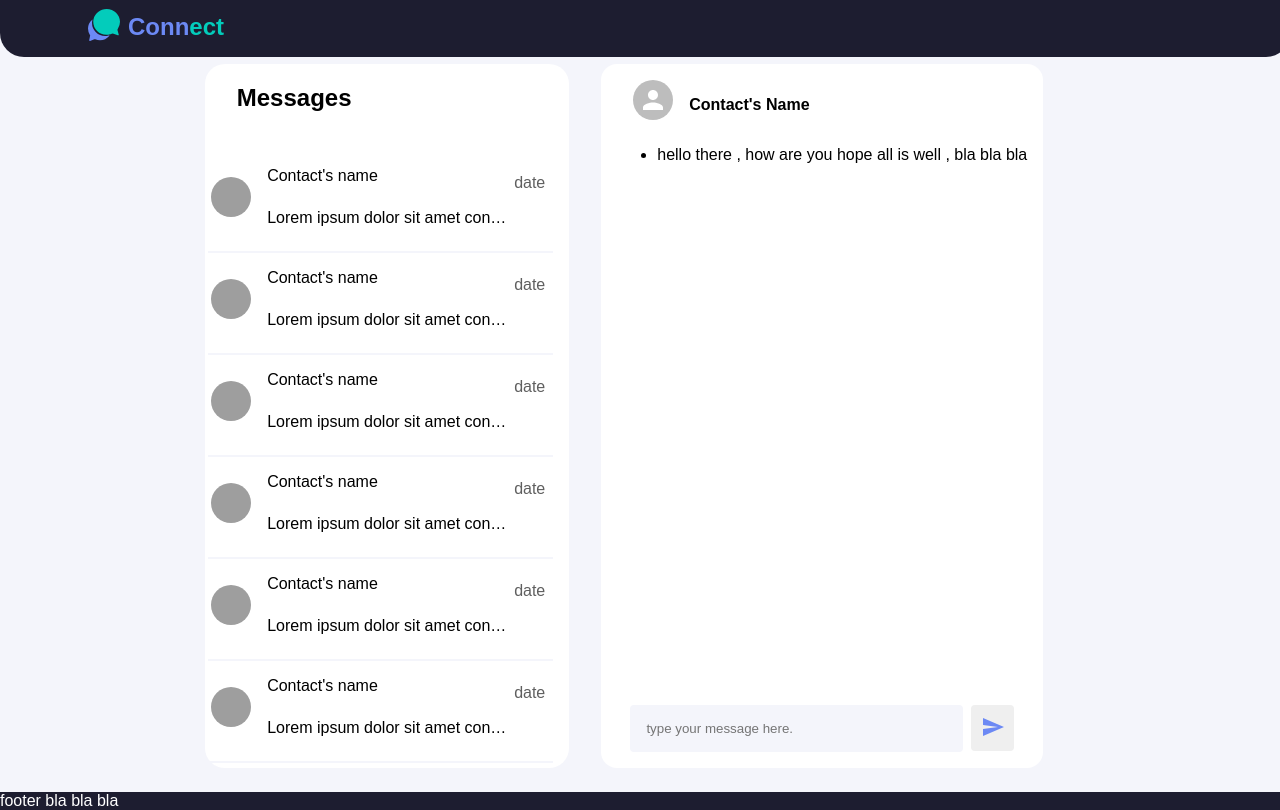
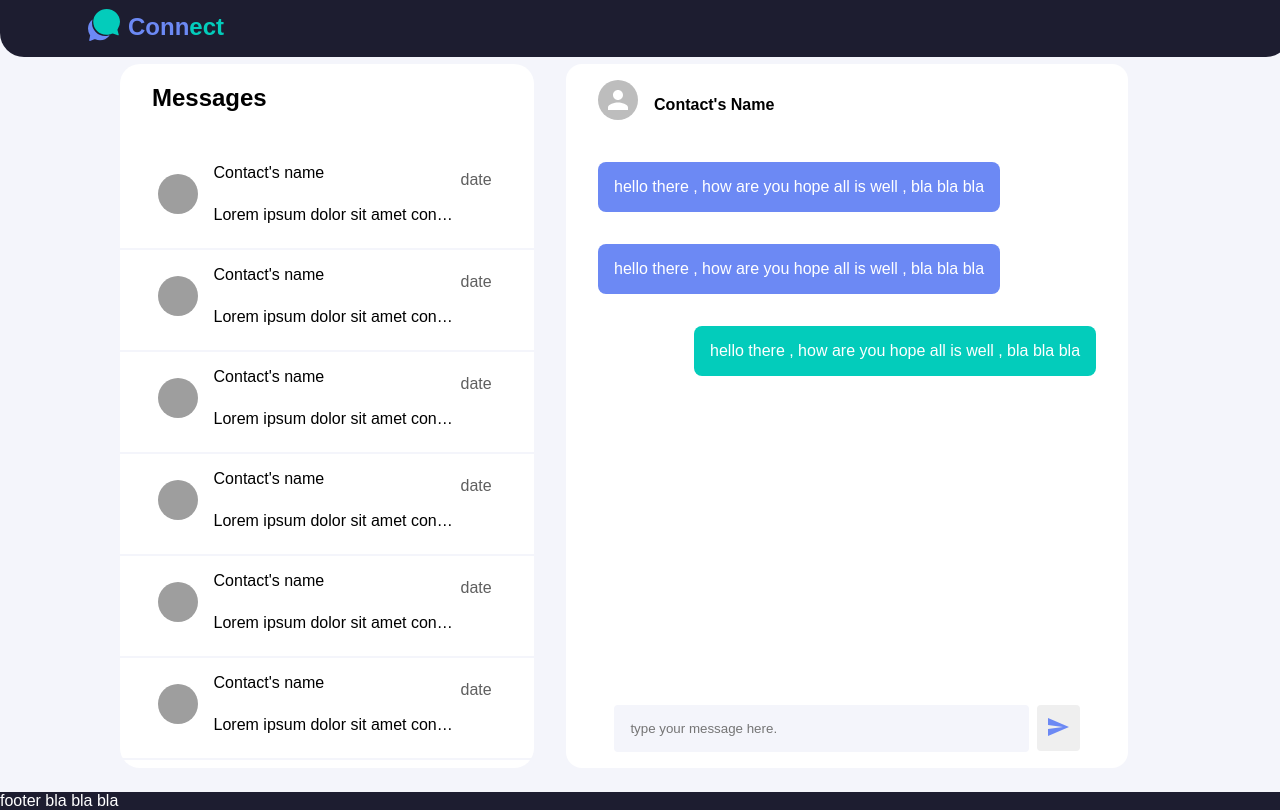
Before and after one commit to kmostafa599/ConnectChatApp, a React (Create React App) app in the folder connect-chat-app/: page / in a window 1280 px wide. Built offline with nearby package versions, Linux system fonts and the light colour scheme; grey boxes are pictures that could not be loaded.

Commit message:
modifying responsiveness

```diff
--- a/connect-chat-app/src/Components/Chat.tsx
+++ b/connect-chat-app/src/Components/Chat.tsx
@@ -1,9 +1,11 @@
 import { Avatar } from '@mui/material'
-import React from 'react'
+import {useEffect, useState, useRef} from 'react'
 import { useFormik } from 'formik'
 import SendIcon from '@mui/icons-material/Send';
 import ChatHeader from './ChatHeader';
 function Chat() {
+  //the input field will change message content through the submit handler
+  //the chat window will be updated upon li click , to post the user.name, user.conversation, if user id === authedUser id ? className sent, : className recieved
 
   const initialValues = {reply:''}
   const formik = useFormik({
@@ -23,7 +25,13 @@ function Chat() {
         </div>
         <div className='chat-box'>
           <ul className='box-conversation'>
-            <li >
+            <li className='sent'>
+              hello there , how are you hope all is well , bla bla bla
+            </li>
+            <li className='sent'>
+              hello there , how are you hope all is well , bla bla bla
+            </li>
+            <li className='recieved' >
               hello there , how are you hope all is well , bla bla bla
             </li>
           </ul>
--- a/connect-chat-app/src/Components/Contacts.tsx
+++ b/connect-chat-app/src/Components/Contacts.tsx
@@ -5,6 +5,8 @@ function Contacts() {
 
   //assign contact to chat with + set chatMode true
   //recieve users via useSelector
+  //state of the message content is to be passed to the cards to recieve the content that will change through the input field submit handler
+
   return (
     <div className='contacts-container'>
         <ContactsHeader/>
--- a/connect-chat-app/src/Pages/HomePage.tsx
+++ b/connect-chat-app/src/Pages/HomePage.tsx
@@ -6,7 +6,7 @@ import {Toggler} from '../types/functions'
 function HomePage() {
 
     //mobile view - chat/contacts toggle
-    const [chatMode, setChatMode] = useState(true)
+    const [chatMode, setChatMode] = useState(false)
     const viewChat = () =>{
         setChatMode(true)
     }
@@ -18,11 +18,13 @@ function HomePage() {
         <div className='homePage-mobile'>
             <div className={chatMode? 'hide' : 'mobile-contacts'}>
                 <Contacts
-                //   viewChat={viewChat}
+
                 />
             </div>
             <div className={chatMode? 'mobile-chat' : 'hide'}>
-                <Chat/>
+                <Chat
+                    // back={back}
+                />
             </div>
         </div>
         <div className='homePage-pc'>
--- a/connect-chat-app/src/assets/index.css
+++ b/connect-chat-app/src/assets/index.css
@@ -221,15 +221,16 @@ main {
   /* height: 100%; */
   width: 100%;
   height: 46rem;
-  padding: 0.2rem;
+  padding: 0;
 }
 
 .contacts-list {
   list-style: none;
-  scrollbar-color: var(--backGround) var(--ltBlue);
+  /* scrollbar-color: var(--blue); */
   text-align: left;
   padding-left: 0.2rem;
-  padding-right: 1rem;
+  padding-right: 0rem;
+  width: 100%;
 }
 
 .contacts-header {
@@ -249,6 +250,10 @@ main {
   top: 0px;
 }
 
+.contacts-header h1 {
+  margin-left: 2rem;
+}
+
 .contacts-list li {
   flex-direction: row-reverse;
   display: flex;
@@ -258,7 +263,7 @@ main {
   flex-direction: row-reverse;
   border-bottom: 2px solid var(--backGround);
   padding-bottom: 0.5rem;
-
+  margin-left: 4.5rem;
 }
 
 @media (min-width: 900px){
@@ -282,6 +287,17 @@ main {
   }
 }
 
+@media (min-height: 700px){
+  .contacts-container{
+    max-height: 53rem;
+  }
+}
+
+@media (max-height: 600px){
+  .contacts-container{
+    max-height: 45rem;
+  }
+}
 /* --------------------------- */
 /* ------ContactCard styling------- */
 
@@ -359,12 +375,36 @@ main {
   padding: 0 1rem;
   /* min-width: 30rem; */
 }
-.box-conversations{
+.box-conversation {
   list-style: none;
+  display: flex;
+  width: 100%;
+  flex-direction: column;
+  justify-content: center;
+  padding: 0;
 }
 
-.box-conversations li{
+.sent, .recieved {
+  display: flex;
+  list-style: none;
+  margin: 1rem;
+  justify-content: center;
+  overflow-wrap: anywhere;
+  border-radius: 0.5rem;
+  color: white;
+  padding: 1rem;
+  width: fit-content;
+}
 
+
+.sent {
+  background-color: var(--ltBlue);
+  margin-right: 7rem;
+}
+
+.recieved {
+  background-color: var(--turquoise);
+  margin-left: 7rem;
 }
 
 .chat-input{
@@ -447,4 +487,5 @@ main {
   .chat-box{
     height: 34.5rem;
   }
+
 }
--- a/connect-chat-app/src/reducer/app.ts
+++ b/connect-chat-app/src/reducer/app.ts
@@ -19,6 +19,9 @@ export const appSlice = createSlice({
         },
         getConversations: (state, { payload }) => {
             state.conversation = [...state.conversation,payload]
+        },
+        getUsers: (state, {payload}) => {
+
         }
     },
 });
--- a/connect-chat-app/src/types/User.ts
+++ b/connect-chat-app/src/types/User.ts
@@ -19,4 +19,5 @@ export type LoginRespone = {
     user: User | null;
     token: string;
     conversation:string[]
+
 }
```
Also changed, not shown: connect-chat-app/server.js (deleted). Lines whose indentation alone changed are shown as unchanged.
